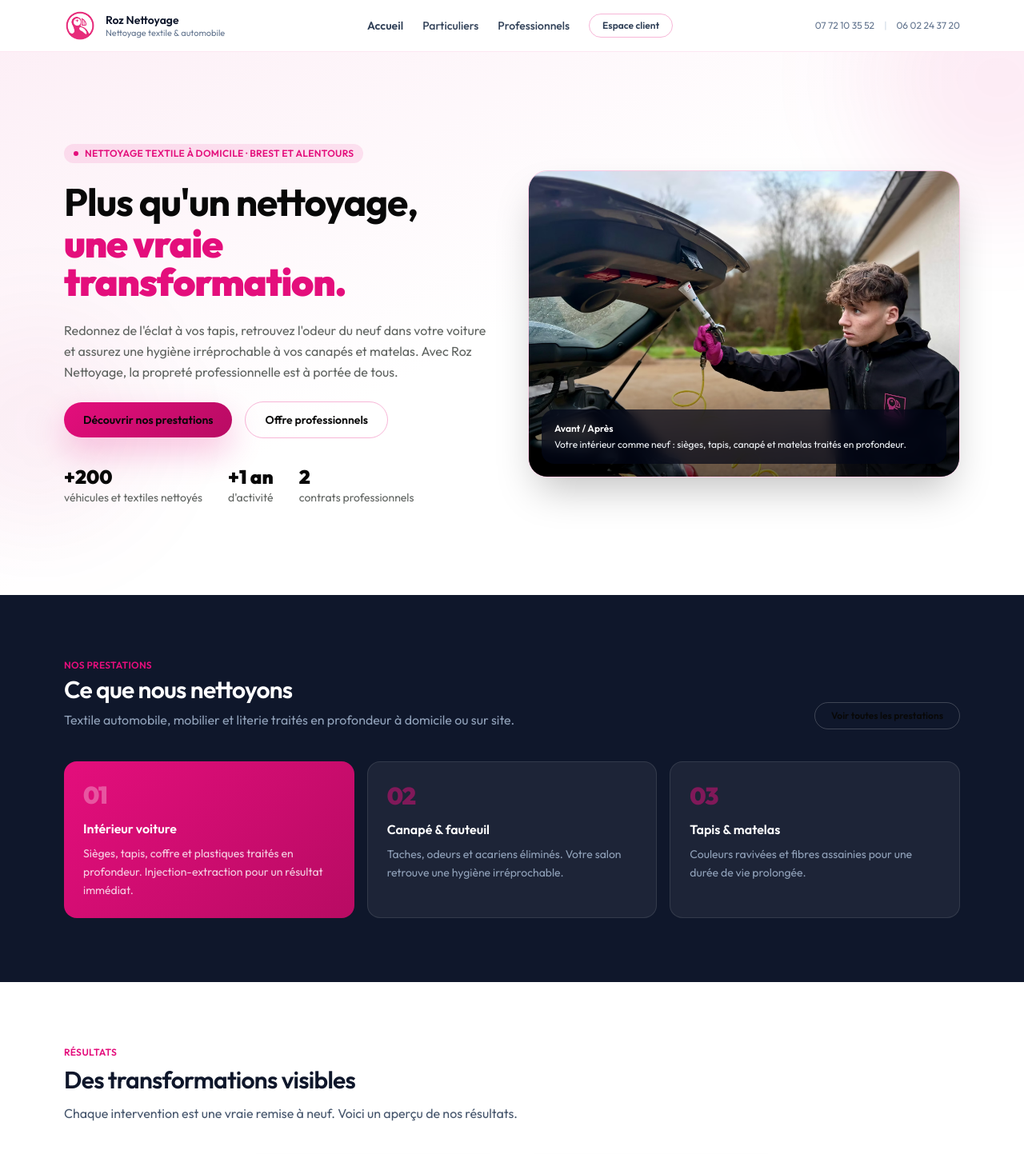
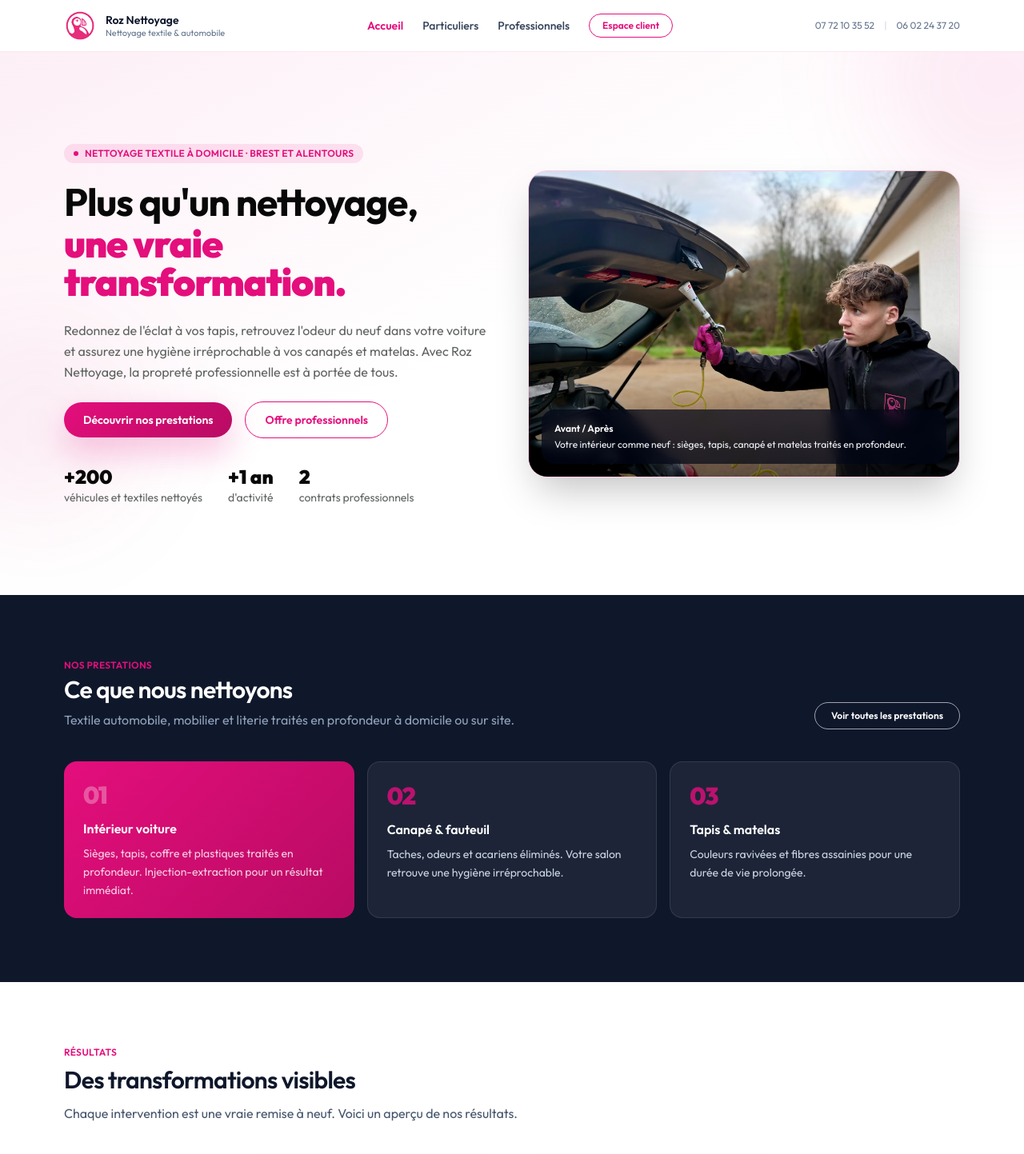
Before and after one commit to VictorQuilgars/2026_FULLSTACK_Quilgars_Victor, a Next.js app in the folder client/: page / in a window 1280 px wide. Shown: the top 1443 px of the page at 80% size. Built offline with nearby package versions, Linux system fonts and the light colour scheme.

Commit message:
fix(style): fix some contrast issues

```diff
--- a/client/app/globals.css
+++ b/client/app/globals.css
@@ -64,9 +64,11 @@ body {
   min-height: 100vh;
 }
 
-a {
-  color: inherit;
-  text-decoration: none;
+@layer base {
+  a {
+    color: inherit;
+    text-decoration: none;
+  }
 }
 
 button,
--- a/client/components/espace-client/auth-gate.tsx
+++ b/client/components/espace-client/auth-gate.tsx
@@ -32,7 +32,7 @@ export function AuthGate({ authError = null }: AuthGateProps) {
         </a>
         <a
           href="/auth/login?screen_hint=signup&returnTo=/espace-client"
-          className="inline-flex w-full items-center justify-center rounded-full border border-rose-primary/40 px-6 py-2.5 text-sm font-semibold text-rose-primary transition hover:bg-rose-soft/50"
+          className="inline-flex w-full items-center justify-center rounded-full border border-rose-primary px-6 py-2.5 text-sm font-semibold text-rose-primary transition hover:bg-rose-primary hover:text-white"
         >
           Inscription
         </a>
--- a/client/components/marketing/contact-cta.tsx
+++ b/client/components/marketing/contact-cta.tsx
@@ -16,7 +16,7 @@ export function ContactCta() {
         <div className="flex flex-wrap gap-3">
           <Link
             href="/professionnels#devis"
-            className="inline-flex items-center justify-center rounded-full bg-white px-6 py-2.5 text-sm font-semibold text-rose-primary shadow-md hover:bg-rose-soft transition"
+            className="inline-flex items-center justify-center rounded-full bg-white px-6 py-2.5 text-sm font-semibold text-ink shadow-md hover:bg-slate-100 transition"
           >
             Demander un devis gratuit
           </Link>
--- a/client/components/marketing/hero.tsx
+++ b/client/components/marketing/hero.tsx
@@ -37,7 +37,7 @@ export function Hero() {
             </Link>
             <Link
               href="/professionnels"
-              className="inline-flex items-center justify-center rounded-full border border-rose-primary/30 px-6 py-3 text-sm font-semibold text-rose-primary transition hover:bg-rose-soft/60"
+              className="inline-flex items-center justify-center rounded-full border border-rose-primary px-6 py-3 text-sm font-semibold text-rose-primary transition hover:bg-rose-primary hover:text-white"
             >
               Offre professionnels
             </Link>
--- a/client/components/marketing/layout/header.tsx
+++ b/client/components/marketing/layout/header.tsx
@@ -51,7 +51,7 @@ export function SiteHeader() {
           ))}
           <Link
             href="/espace-client"
-            className="rounded-full border border-rose-primary/30 px-4 py-1.5 text-xs font-semibold text-rose-primary hover:bg-rose-gradient hover:text-white transition"
+            className="rounded-full border border-rose-primary px-4 py-1.5 text-xs font-semibold text-rose-primary hover:bg-rose-primary hover:text-white transition"
           >
             Espace client
           </Link>
--- a/client/components/marketing/services-overview.tsx
+++ b/client/components/marketing/services-overview.tsx
@@ -43,7 +43,7 @@ export function ServicesOverview() {
           </div>
           <Link
             href="/particuliers"
-            className="inline-flex items-center justify-center rounded-full border border-white/20 px-5 py-2 text-xs font-semibold text-white transition hover:bg-white hover:text-slate-900 md:mt-0"
+            className="inline-flex items-center justify-center rounded-full border border-white/60 px-5 py-2 text-xs font-semibold text-white transition hover:bg-white hover:text-slate-900 md:mt-0"
           >
             Voir toutes les prestations
           </Link>
@@ -61,7 +61,7 @@ export function ServicesOverview() {
             >
               <span
                 className={`text-3xl font-black tracking-tighter ${
-                  i === 0 ? "text-white/30" : "text-rose-primary/50"
+                  i === 0 ? "text-white/30" : "text-rose-primary/80"
                 }`}
               >
                 {service.number}
@@ -71,7 +71,7 @@ export function ServicesOverview() {
               </h3>
               <p
                 className={`mt-2 flex-1 text-sm leading-relaxed ${
-                  i === 0 ? "text-white/80" : "text-slate-400"
+                  i === 0 ? "text-white/80" : "text-slate-300"
                 }`}
               >
                 {service.description}
--- a/client/components/particuliers/particuliers-page.tsx
+++ b/client/components/particuliers/particuliers-page.tsx
@@ -92,7 +92,7 @@ export function ParticuliersPage() {
           <div className="mt-2 flex flex-wrap justify-center gap-3">
             <a
               href="tel:+33772103552"
-              className="inline-flex items-center justify-center rounded-full bg-white px-6 py-2.5 text-sm font-semibold text-rose-primary shadow-md hover:bg-rose-soft transition"
+              className="inline-flex items-center justify-center rounded-full bg-white px-6 py-2.5 text-sm font-semibold text-ink shadow-md hover:bg-slate-100 transition"
             >
               07 72 10 35 52
             </a>
```
Also changed, not shown: 1 other file (tests, documents, lock files or other folders).
